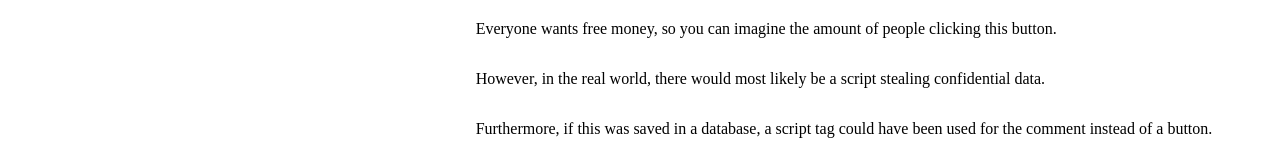
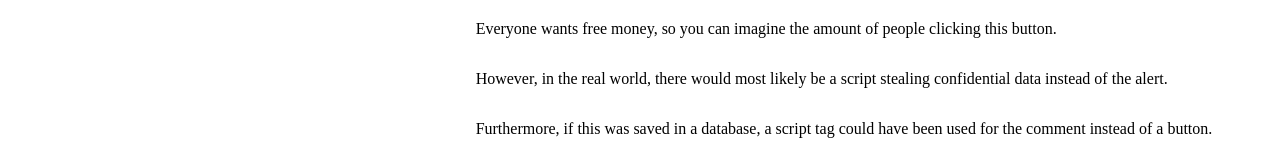
Before and after one commit to Chrischuck/Web-Vulnerabilities, a plain HTML site: page xss/index.html in a window 1280 px wide. Shown: the part 528-688 px from the top of the page. Drawn offline with Linux system fonts and the light colour scheme.

Commit message:
Adds more clear wording

```diff
--- a/xss/index.html
+++ b/xss/index.html
@@ -20,7 +20,7 @@
       <p>As you can see you created a fully functioning button in the comment section 😳. That's dangerous!</p>
       <p>Imagine this comment was saved into a database and broadcasted to everyone who visited this site.</p>
       <p>Everyone wants free money, so you can imagine the amount of people clicking this button.</p>
-      <p>However, in the real world, there would most likely be a script stealing confidential data.</p>
+      <p>However, in the real world, there would most likely be a script stealing confidential data instead of the alert.</p>
       <p>Furthermore, if this was saved in a database, a script tag could have been used for the comment instead of a button.</p>
       <p>The script would have ran instantly when the page loaded, no button needed!.</p>
       <p>XSS attacks are quite dangerous because it can turn a normal site into an unsafe one.</p>
```
